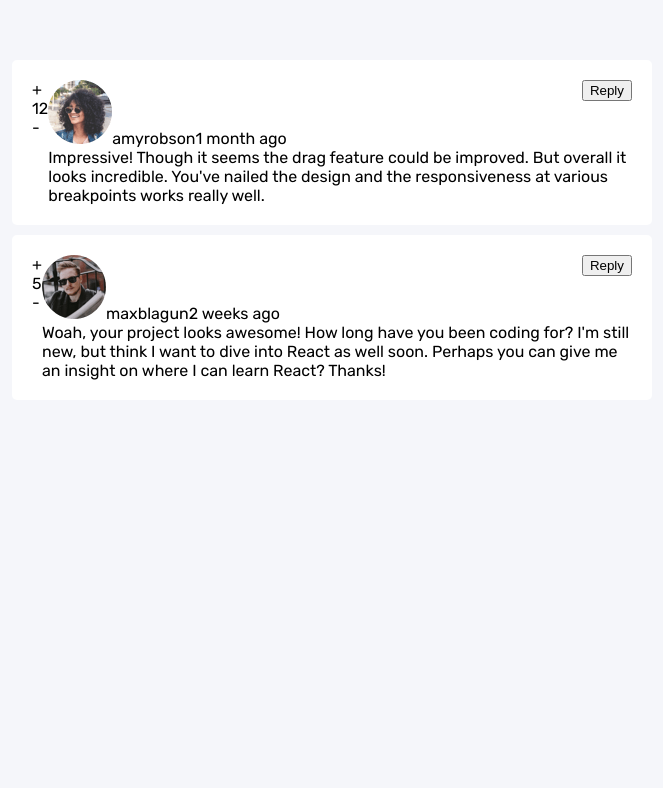
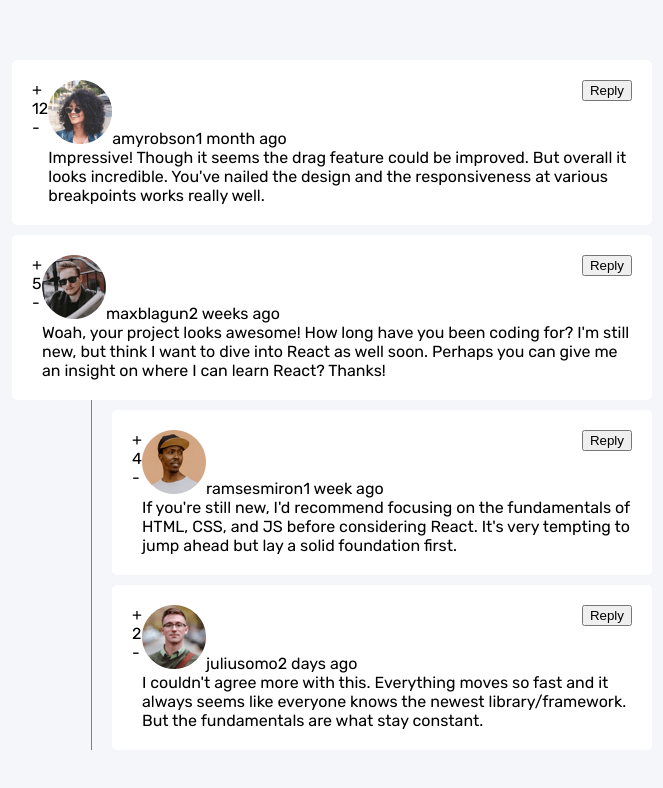
Before and after one commit to veljkoilic/comments-component, a React (Create React App) app: page / in a window 1280 px wide. Shown: the top 788 px of the page, without its empty margins (308-971 px from the left). Built offline with nearby package versions, Linux system fonts and the light colour scheme.

Commit message:
comment replies minimum

```diff
--- a/src/App.js
+++ b/src/App.js
@@ -1,13 +1,23 @@
 import { useState } from "react";
 import styled from "styled-components";
 import { Comment } from "./components/Comment";
-import data from "./data.json"
+import data from "./data.json";
 
 function App() {
-  const [comments, setComments] = useState(data.comments)
+  const [comments, setComments] = useState(data.comments);
   return (
     <Container className="App">
-      {comments.map(c=><Comment key={c.id} comment={c}/>)}
+      {comments.map((c) => {
+        const replies = c.replies.map((reply) => {
+          return <div style={{borderLeft:" 1px solid gray", paddingLeft:"20px",}}><Comment key={reply.id} comment={reply} type="reply" /></div>;
+        });
+        return (
+          <div key={c.id} style={{display:"flex", flexDirection: "column",alignItems: "flex-end"}}>
+            <Comment  comment={c} />
+            {c.replies.length > 0 && replies}
+          </div>
+        );
+      })}
     </Container>
   );
 }
@@ -15,9 +25,8 @@ function App() {
 export default App;
 
 const Container = styled.div`
-
-display: flex;
-align-items: center;
-flex-direction: column;
-margin: 50px auto;
-`
+  display: flex;
+  align-items: center;
+  flex-direction: column;
+  margin: 50px auto;
+`;
--- a/src/components/Comment.jsx
+++ b/src/components/Comment.jsx
@@ -1,9 +1,10 @@
 import React from "react";
 import styled from "styled-components";
 
-export const Comment = ({comment}) => {
+export const Comment = ({comment, type}) => {
+  console.log(type)
   return (
-    <Container className="container">
+    <Container className="container" style={type==="reply" ? {minWidth:"300px", maxWidth: "500px"}:{minWidth:"400px", maxWidth: "600px"} }>
       <Left>
         <Votes>
           <span>+</span>
@@ -32,13 +33,11 @@ export const Comment = ({comment}) => {
 
 const Container = styled.div`
 display:flex;
-width: 100%;
-min-width: 400px;
-max-width: 600px;
-background-color: #fff;
 border-radius: 5px;
 padding: 20px;
 margin-top: 10px;
+background-color: #fff;
+
 `;
 const Left = styled.div``;
 const Votes = styled.div`
```
